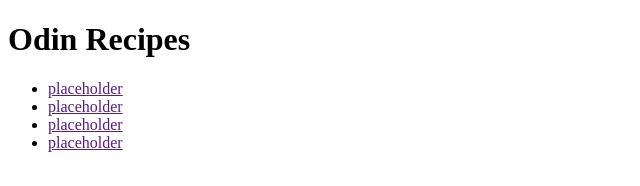
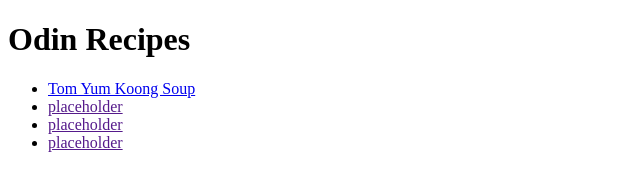
Before and after one commit to Miran-Mirantee/odin-recipes, a plain HTML site: page index.html in a window 1280 px wide. Shown: the whole page, without its empty margins (0-640 px from the left). Drawn offline with Linux system fonts and the light colour scheme.

Commit message:
Linked tom yum koong recipes to the main page

```diff
--- a/index.html
+++ b/index.html
@@ -9,7 +9,7 @@
 <body>
     <h1>Odin Recipes</h1>
     <ul>
-        <li><a href="">placeholder</a></li>
+        <li><a href="recipes/tom-yum-koong.html">Tom Yum Koong Soup</a></li>
         <li><a href="">placeholder</a></li>
         <li><a href="">placeholder</a></li>
         <li><a href="">placeholder</a></li>
```
